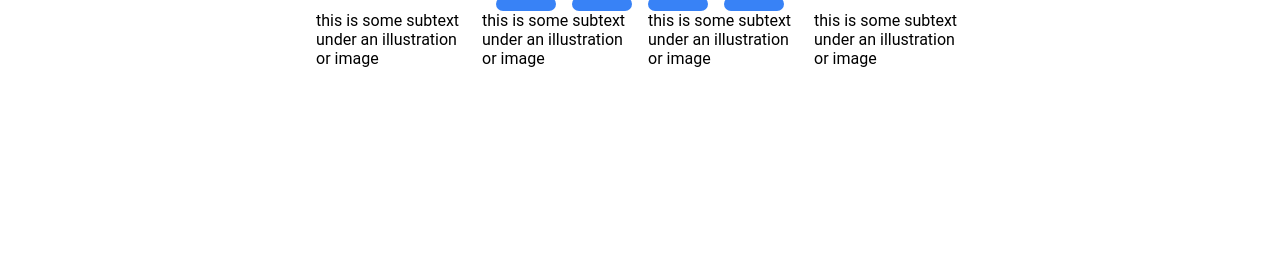
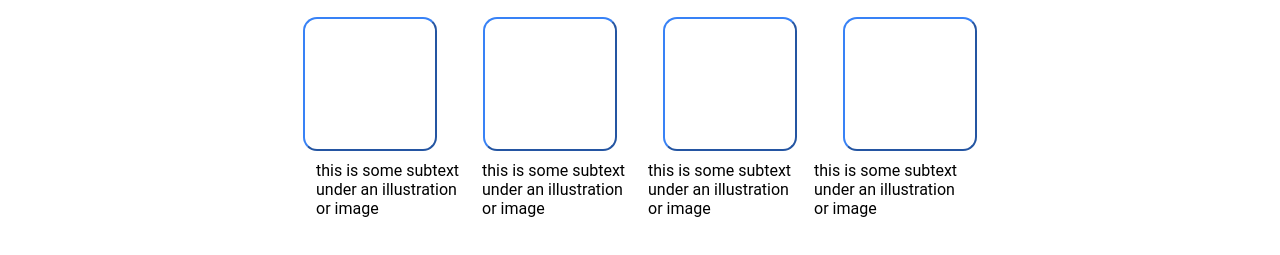
Before and after one commit to StanimirKosev/odin-landingPage, a plain HTML site: page index.html in a window 1280 px wide. Shown: the part 529-784 px from the top of the page. Drawn offline with Linux system fonts and the light colour scheme.

Commit message:
Section 2 done

```diff
--- a/index.html
+++ b/index.html
@@ -18,7 +18,7 @@
         <div class="herotext">This website is awesome</div>
         <p>This website has some subtext that goes here under the main title.
             It's a smaller font and the color is lower contrast</p>
-        <button>Sign up</button>
+        <button class="sec1button">Sign up</button>
         <!--<div class="forimg">this is a placeholder for an image</div>-->
     </div>
 
@@ -26,10 +26,10 @@
     <div class="content2">
         <div class="title">Some random information.</div>
         <ul class="sec2buttons">
-            <button></button>
-            <button></button>
-            <button></button>
-            <button></button>
+            <button class="but2"></button>
+            <button class="but2"></button>
+            <button class="but2"></button>
+            <button class="but2"></button>
         </ul>
         <ul class="sec2li">
             <li class="li">this is some subtext under an illustration or image</li>
--- a/style.css
+++ b/style.css
@@ -49,7 +49,7 @@ ul{
 p {
     max-width: 460px;
 }
-button{
+.sec1button{
     color:#e5e5eb;
     background-color: #3882f6;
     padding:7px 30px;
@@ -63,6 +63,7 @@ button{
 /*Content 2*/
 .title {
     display:flex;
+    flex-direction: row;
     justify-content: center;
     font-size:36px;
     font-weight: 900;
@@ -73,6 +74,7 @@ button{
 .sec2li{
     display:flex;
     justify-content: center;
+    padding-top:10px ;
 }
 .li{
     max-width: 150px;
@@ -81,4 +83,14 @@ button{
     display:flex;
     justify-content: center;
     background-color: white;
+    padding-top: 20px;
+
 }
+.but2{
+    padding: 65px;
+    border-radius:14px;
+    border-color: #3882f6;
+    background-color: white;
+    margin-left: 15px;
+    margin-right:15px ;
+}
```
